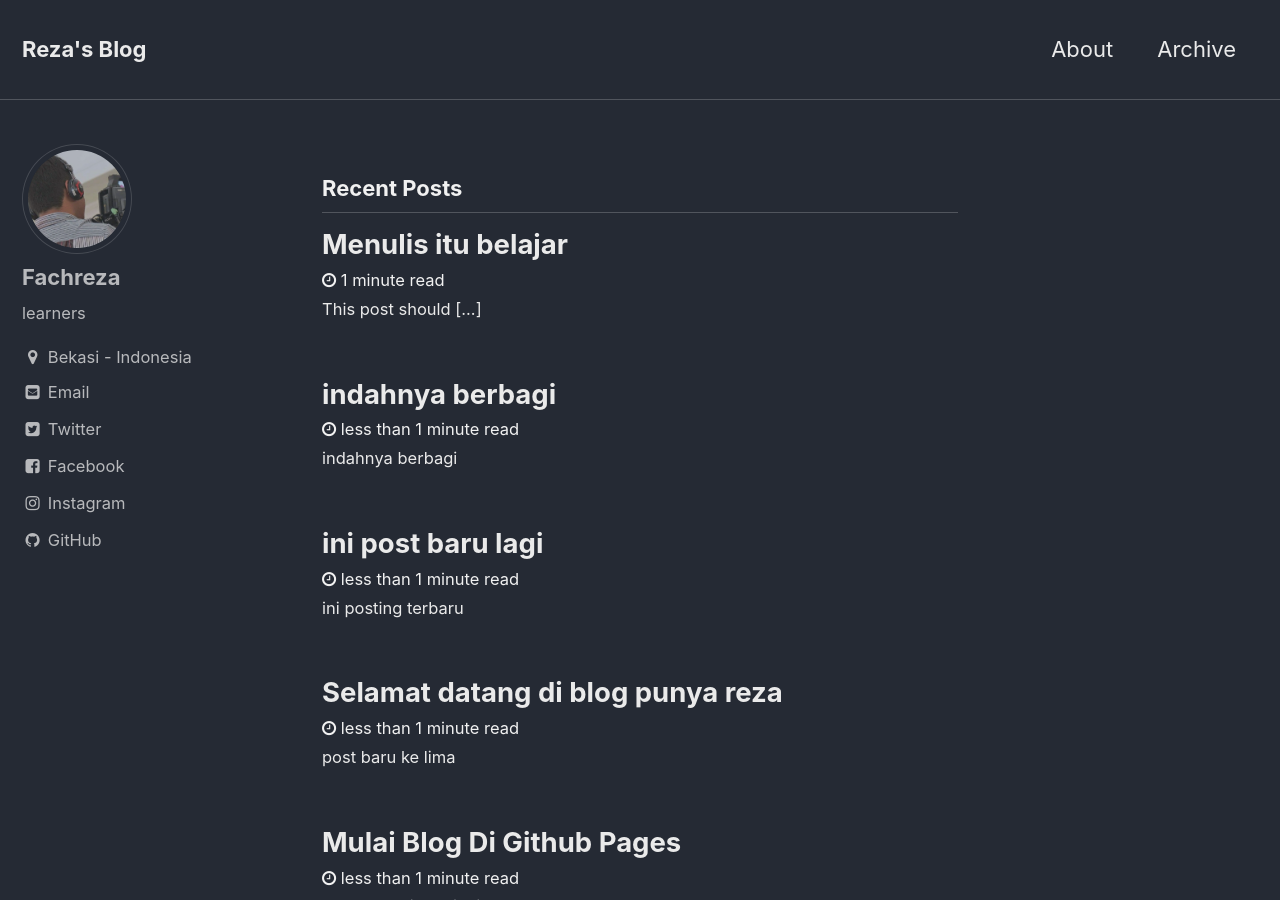
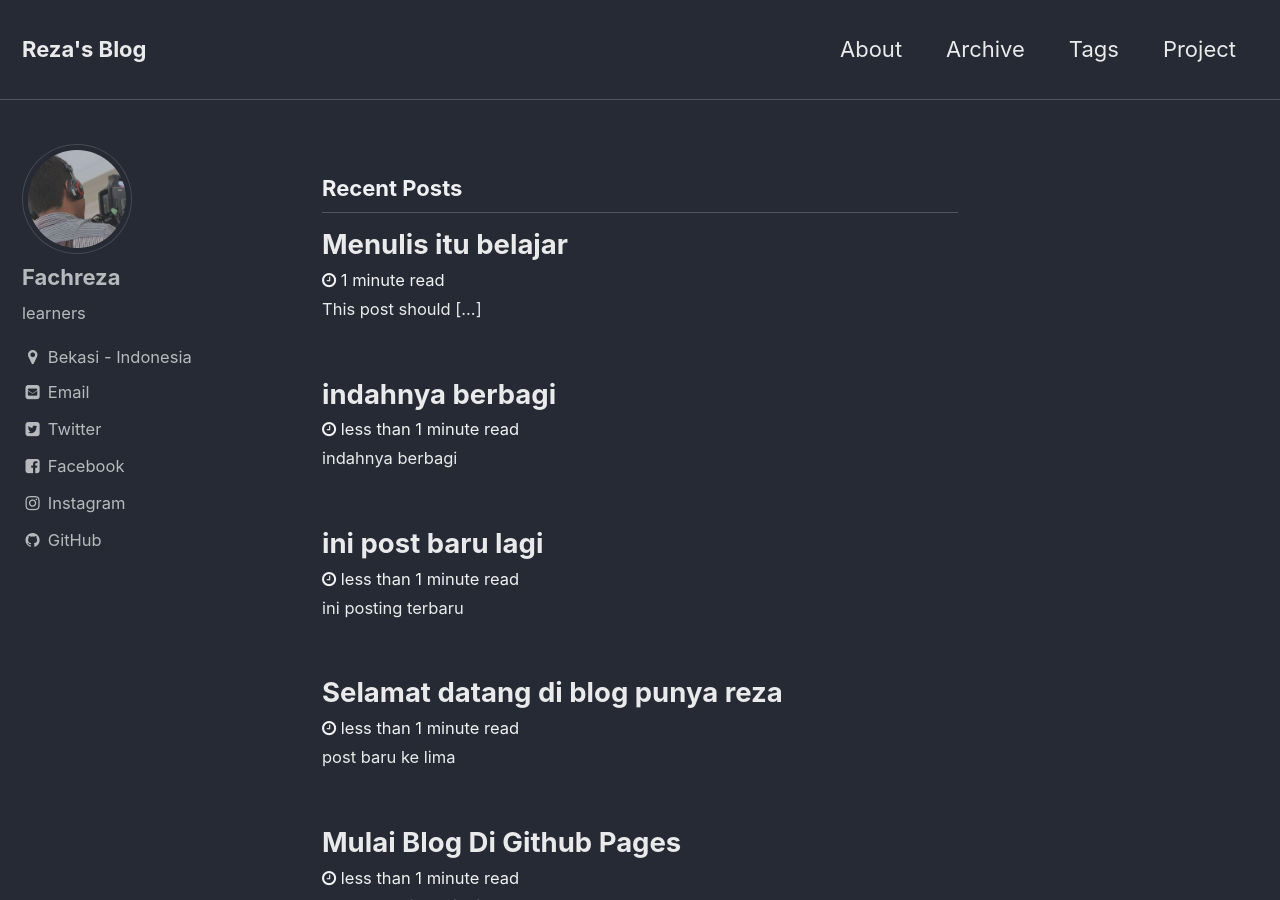
Before and after one commit to fahrz/blog, a Jekyll site: the page built from index.html, in a window 1280 px wide and 900 px high. Built offline with Jekyll 4.4.1, drawn with Linux system fonts in a browser that asks for light colours; the list of posts is cut into pages by our own code.

Commit message:
update config

```diff
--- a/_data/navigation.yml
+++ b/_data/navigation.yml
@@ -4,6 +4,10 @@ main:
     url: /about/
   - title: "Archive"
     url: /archive/
+  - title: "Tags"
+    url: /tags/
+  - title: "Project"
+    url: /project/
   # - title: "About"
   #   url: https://mmistakes.github.io/minimal-mistakes/about/
   # - title: "Sample Posts"
```
